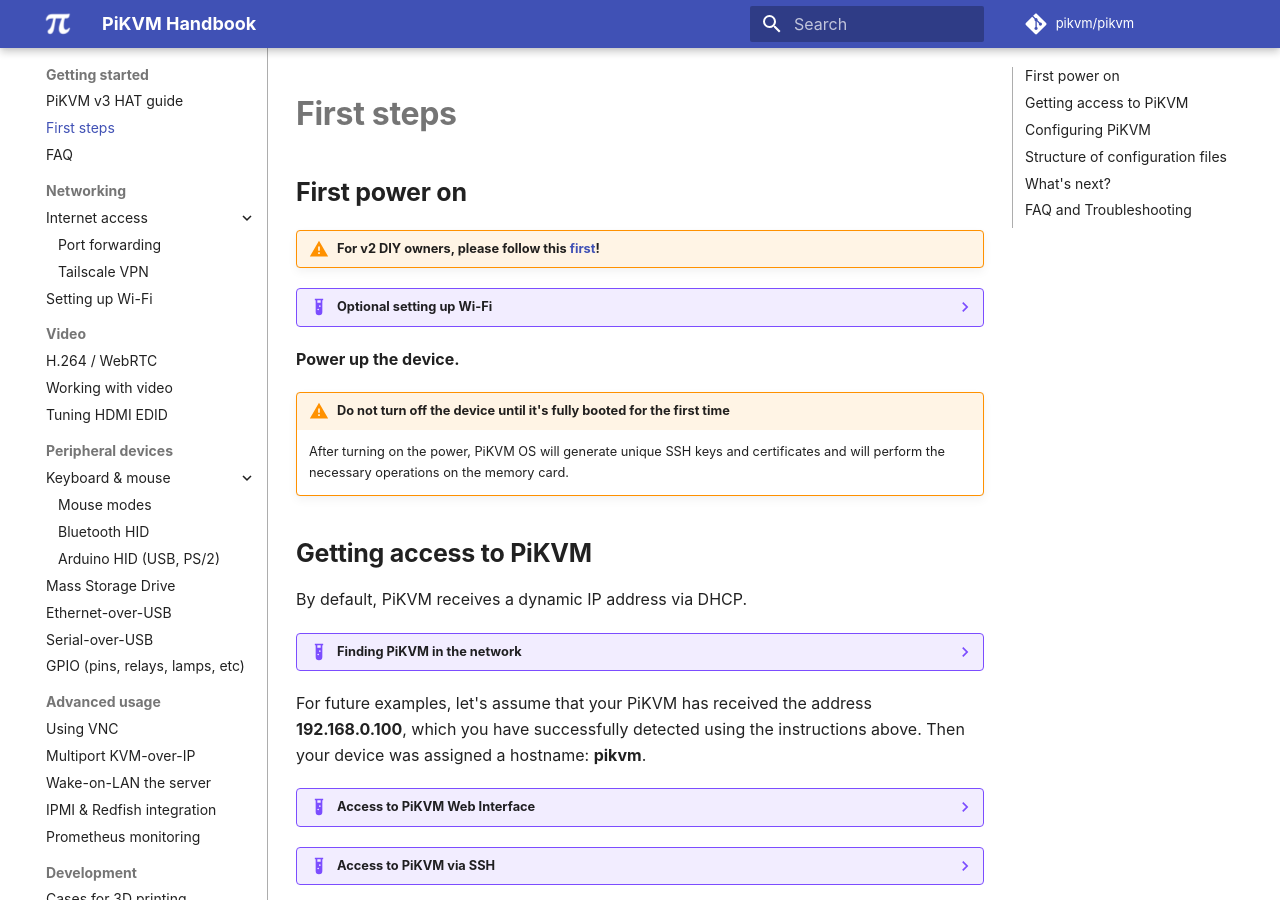
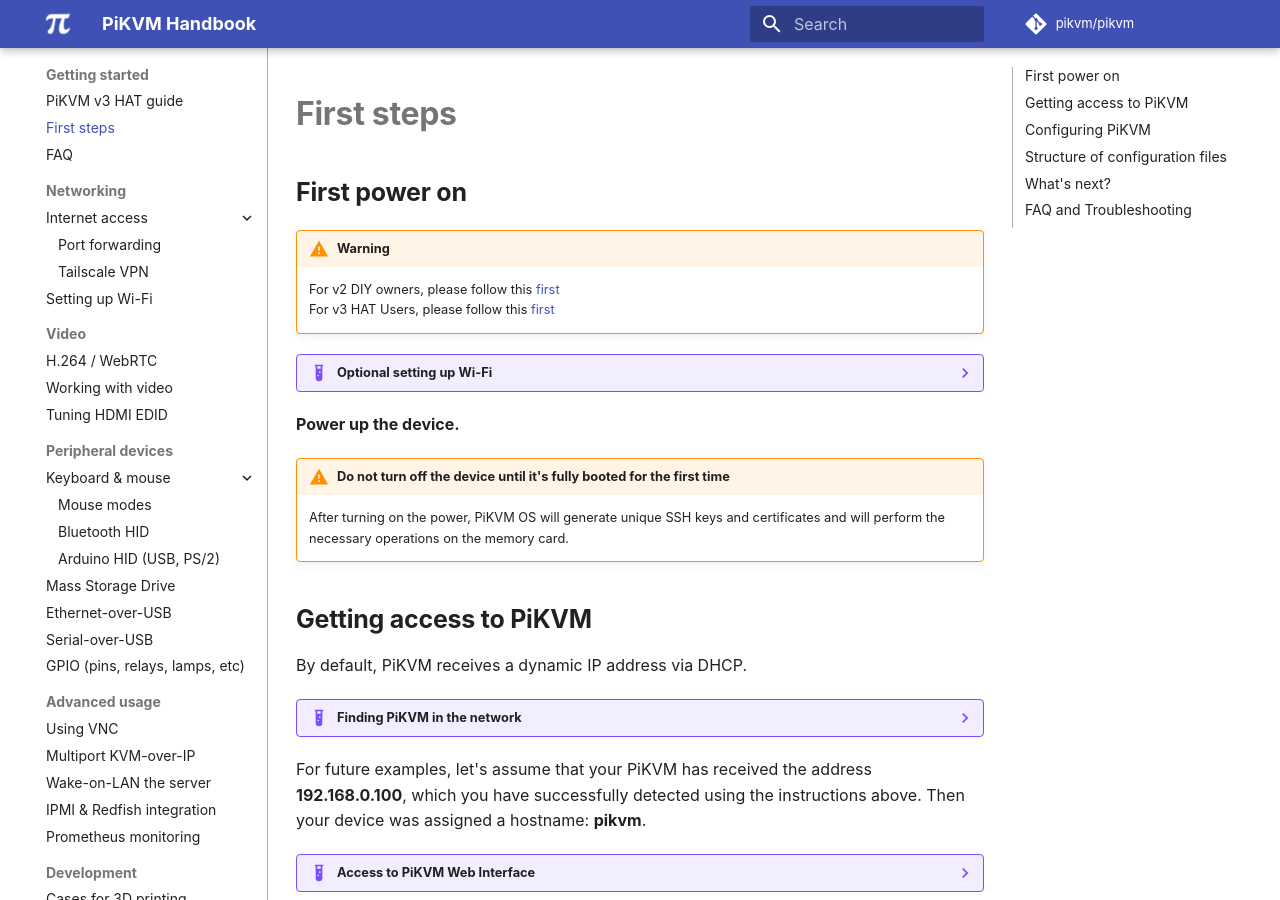
Before and after one commit to pikvm/pikvm, an MkDocs documentation site: the page built from docs/first_steps.md, in a window 1280 px wide and 900 px high. Built offline with MkDocs 1.6.1 and Material for MkDocs 9.7.7, drawn with Linux system fonts in a browser that asks for light colours; some web fonts are replaced; comment, search, counter and statistics services are not loaded.

Commit message:
Update first_steps.md (#682)
Added verbiage for clarity

```diff
--- a/docs/first_steps.md
+++ b/docs/first_steps.md
@@ -2,7 +2,10 @@
 
 ## First power on
 
-!!! warning "For v2 DIY owners, please follow this [first](https://github.com/pikvm/pikvm)!"
+!!! warning
+    For v2 DIY owners, please follow this [first](https://github.com/pikvm/pikvm)<br />
+    For v3 HAT Users, please follow this [first](v3)
+
 
 ??? example "Optional setting up Wi-Fi"
     !!! warning
```
